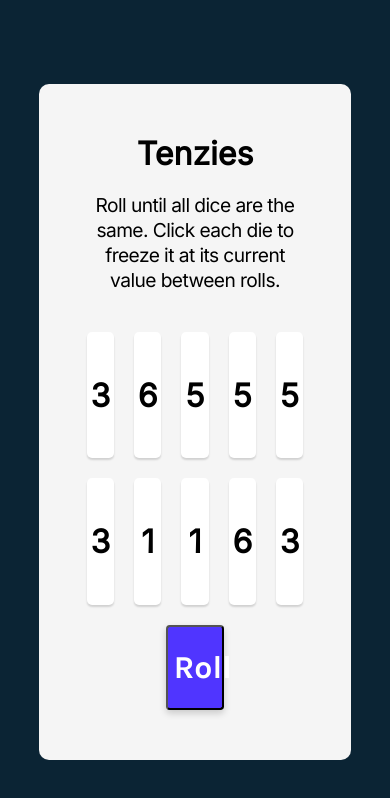
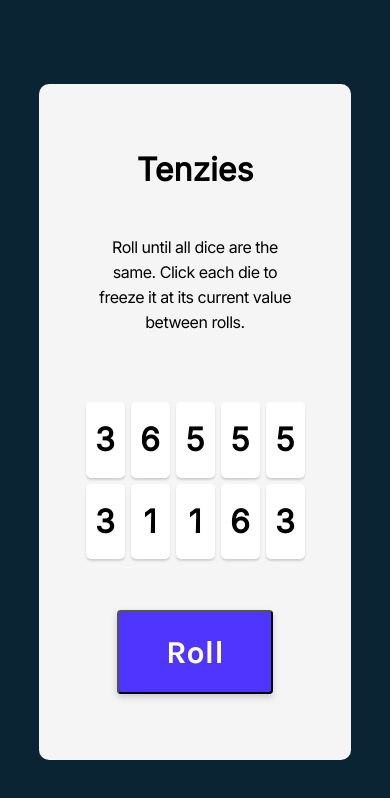
Before and after one commit to kianamcc/tenzies-game, a React (Vite) app: page / in a window 390 px wide. Shown: the top 798 px of the page. Built offline with nearby package versions, Linux system fonts and the light colour scheme.

Commit message:
responsive media queries

```diff
--- a/src/App.css
+++ b/src/App.css
@@ -46,6 +46,12 @@ h1, h2, h3 {
   letter-spacing: -0.03em;
 }
 
+@media screen and (max-width: 480px) {
+  .game-description {
+    font-size: 1rem;
+  }
+}
+
 .dice-container {
   display: grid;
   grid-template: auto auto / repeat(5, 1fr); /* 2 auto determined rows in height, 5 columns each 1fr wide */
@@ -53,6 +59,13 @@ h1, h2, h3 {
   padding: 0;
   gap: 20px;
   margin: 20px;
+}
+
+@media screen and (max-width: 480px) {
+  .dice-container {
+    gap: 6px;
+    margin: 20px;
+  }
 }
 
 .roll-dice-btn {
@@ -70,6 +83,13 @@ h1, h2, h3 {
   cursor: pointer;
 }
 
+@media screen and (max-width: 480px) {
+  .roll-dice-btn {
+    height: 10vh;
+    width: 40vw;
+  }
+}
+
 .roll-dice-btn:focus {
   outline: none;
 }
--- a/src/components/Die.css
+++ b/src/components/Die.css
@@ -1,5 +1,5 @@
 .die-item {
-    height: 15vh;
+    height: 13vh;
     width: 7vw;
     border-radius: 5px;
     display: flex;
@@ -12,3 +12,31 @@
 .die-num {
     font-size: 2rem;
 }
+
+@media screen and (max-width: 480px) {
+    .die-item {
+        height: 9vh;
+        width: 13vw;
+    }
+}
+
+@media screen and (max-width: 1200px) {
+    .die-item {
+        height: 10vh;;
+        width: 10vw;
+    }
+}
+
+@media screen and (max-width: 768px) {
+    .die-item {
+        height: 9vh;;
+        width: 10vw;
+    }
+}
+
+/* @media screen and (max-width: 800px) {
+    .die-item {
+        height: 5vh;;
+        width: 10vw;
+    }
+} */
```
